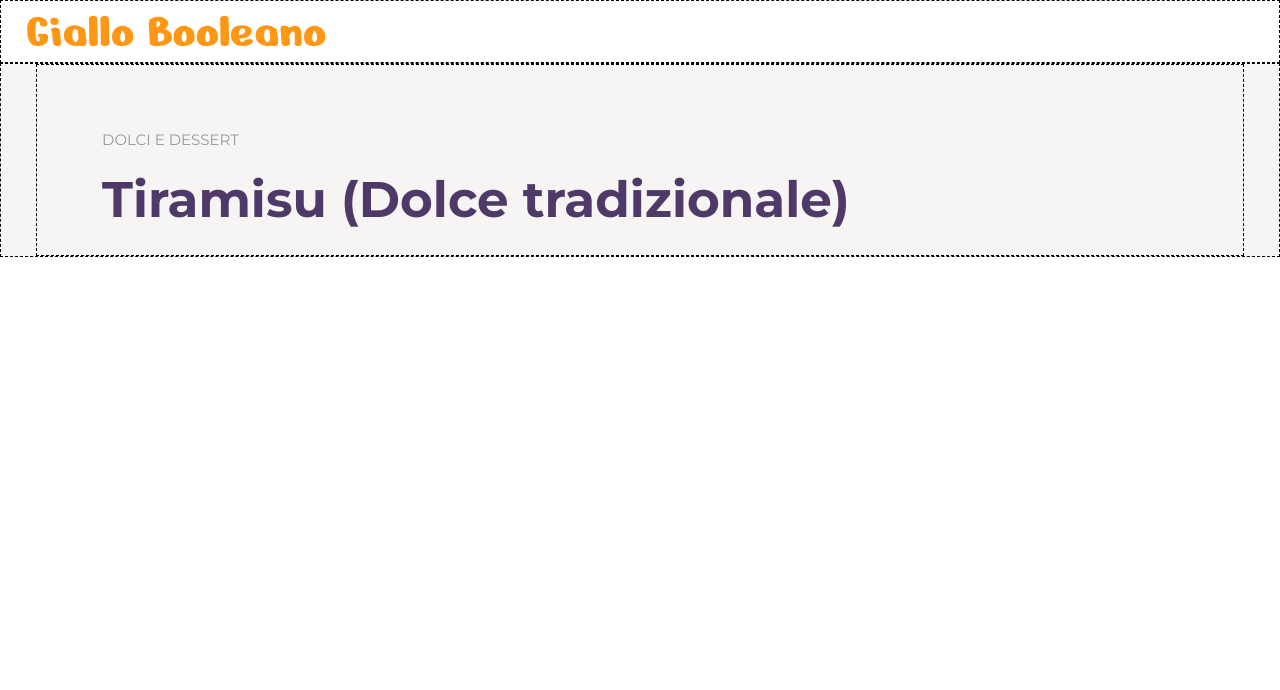
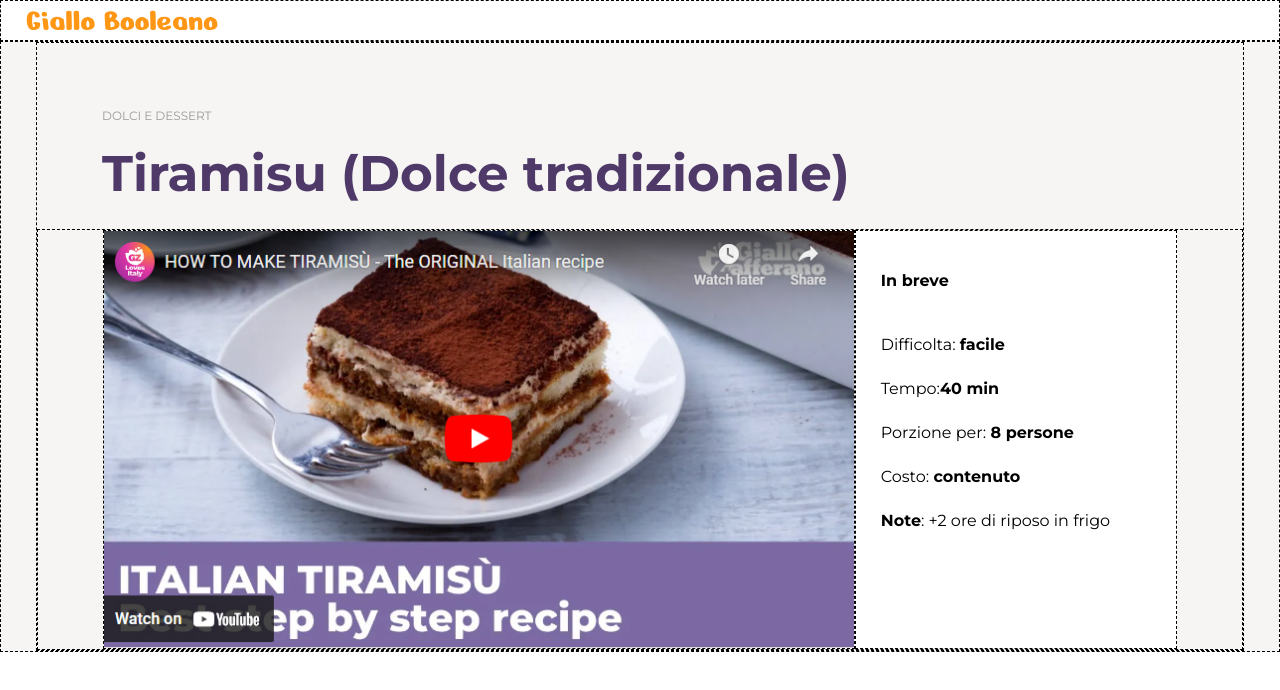
Before and after one commit to RiccardoFiacco/htmlcss-responsive-layout, a plain HTML site: page index.html in a window 1280 px wide. Drawn offline with Linux system fonts and the light colour scheme.

Commit message:
add second row for second section with css

```diff
--- a/css/style.css
+++ b/css/style.css
@@ -59,6 +59,15 @@ img {
   display: flex;
 }
 
+/*col layout*/
+
+.col-70{
+    width: 70%;
+}
+.col-30{
+    width: 30%;
+}
+
 /*padding rules*/
 
 .paddingl-25 {
@@ -81,7 +90,13 @@ img {
 }
 .paddingb-20 {
     padding-bottom: 20px;
-  }
+}
+.paddingb-45 {
+    padding-bottom: 45px;
+}
+.paddingt-40 {
+    padding-top: 40px;
+}
 /*color rules*/
 
 .color-FF9614 {
@@ -97,16 +112,28 @@ img {
   color: #999999;
 }
 
+.bgcolor-white{
+    background-color: white;
+}
 /*font rules*/
 
-.fonth-50 {
+.fonts-50 {
   font-size: 50px;
 }
-.fonth-15 {
-  font-size: 15px;
+.fonts-12 {
+  font-size: 12px;
 }
 .text-uppercase {
   text-transform: uppercase;
+}
+/*display rules*/
+.display-block{
+    display: block;
+}
+
+/*width rules*/
+.w-100{
+    width: 100%;
 }
 /*debug rules*/
 
--- a/index.html
+++ b/index.html
@@ -22,15 +22,24 @@
             <div class="debug container-base margin-auto">
                 <div class="row paddingt-65 paddingl-65 paddingr-65 paddingb-25">
                     <div class="col">
-                        <p class="fonth-15 text-uppercase color-999999 paddingb-20">Dolci e dessert</p>
-                        <h2 class="fonth-50 color-4E3969 fonth-30 fonth-20">Tiramisu <span class="remove">(Dolce tradizionale)</span></h2>
+                        <p class="fonts-12 text-uppercase color-999999 paddingb-20">Dolci e dessert</p>
+                        <h2 class="fonts-50 color-4E3969 fonth-30 fonth-20">Tiramisu <span class="remove">(Dolce tradizionale)</span></h2>
                     </div>
                 </div>
-                <div class="row">
-                    <div class="col"></div>
-                    <div class="col"></div>
+                <div class=" debug row paddingl-65 paddingr-65 ">
+                    <div class="debug col-70">
+                        <img class="w-100" src="./img/image (10).png" alt="imagine">
+                    </div>
+                    <div class=" debug col-30 paddingl-25 paddingt-40 bgcolor-white">
+                        <h4 class="paddingb-45">In breve</h4>
+                        <span class="display-block paddingb-25">Difficolta: <strong>facile</strong></span>
+                        <span class="display-block paddingb-25">Tempo:<strong>40 min</strong></span>
+                        <span class="display-block paddingb-25">Porzione per:<strong> 8 persone</strong></span>
+                        <span class="display-block paddingb-25">Costo: <strong>contenuto</strong></span>
+                        <span class="display-block paddingb-25"><strong>Note</strong>: +2 ore di riposo in frigo</span>
+                    </div>
                 </div>
-                <div class="row">
+                <div class="row paddingl-65 paddingr-65">
                     <div class="col"></div>
                     <div class="col"></div>
                     <div class="col"></div>
```
